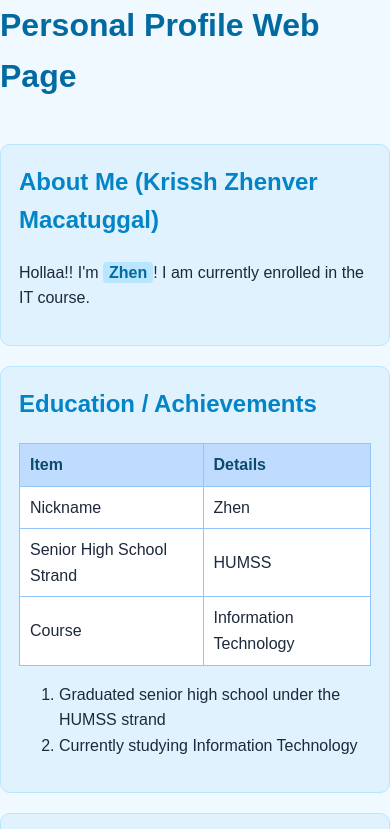
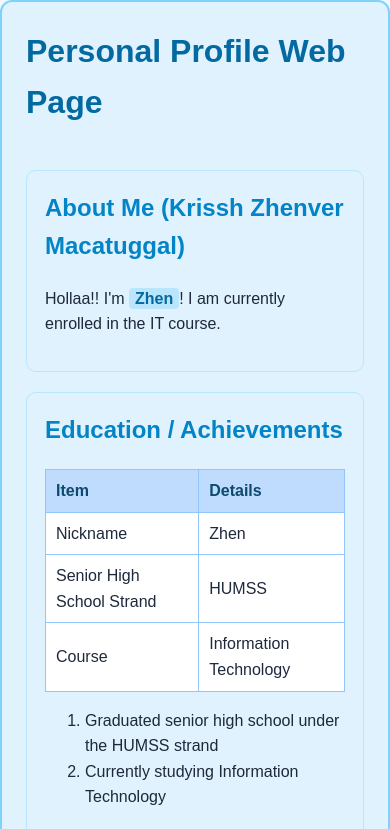
Before and after one commit to Zhenver-com/webprog-CF251-html-lessons, a plain HTML site: page introduction/index.html in a window 390 px wide. Shown: the top 829 px of the page. Drawn offline with Linux system fonts and the light colour scheme.

Commit message:
Enhance grid layout with new styles and media query
Updated grid layout styles and adjusted media query for responsiveness.

```diff
--- a/introduction/css/grid.css
+++ b/introduction/css/grid.css
@@ -1,10 +1,23 @@
+.page {
+  max-width: 1000px;
+  margin: 0 auto;
+  padding: 24px;
+}
+
 .grid-layout {
   display: grid;
   grid-template-columns: repeat(2, minmax(0, 1fr));
   gap: 20px;
+  background-color: #e0f2fe;
+  border: 2px solid #7dd3fc;
+  border-radius: 12px;
 }
 
-@media (max-width: 700px) {
+.grid-layout > h1 {
+  grid-column: 1 / -1;
+}
+
+@media (max-width: 720px) {
   .grid-layout {
     grid-template-columns: 1fr;
   }
```
